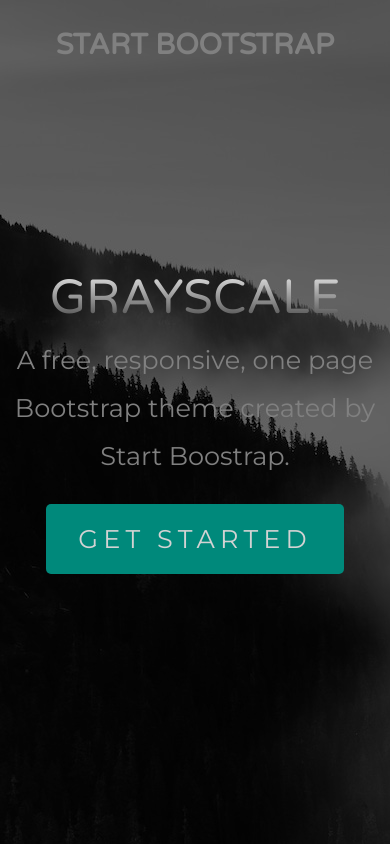
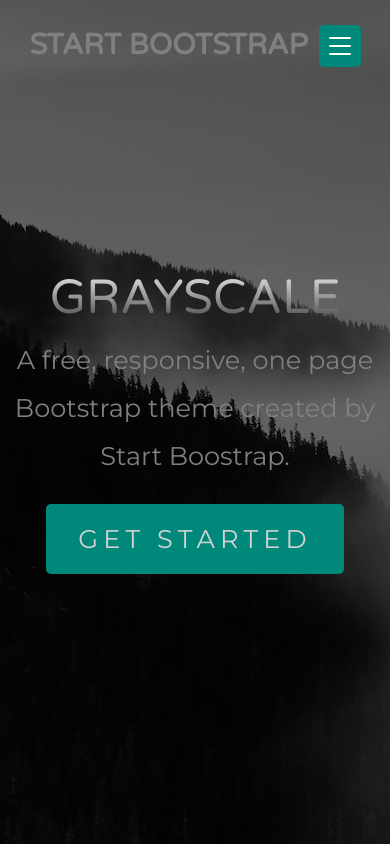
Before and after one commit to AliNajafi72/grayscale-landing, a website: page index.html in a window 390 px wide. Shown: the top 844 px of the page. Drawn offline with nearby package versions, Linux system fonts and the light colour scheme.

Commit message:
Add toggle button

```diff
--- a/css/style.css
+++ b/css/style.css
@@ -191,6 +191,12 @@ nav span {
     background-color: black;
 }
 
+.menu-btn {
+    background-color: #00897B;
+    padding: 5px;
+    border-radius: 5px;
+}
+
 @media only screen and (max-width: 600px) {
     .header h1 {
         font-size: 3em;
--- a/index.html
+++ b/index.html
@@ -21,6 +21,13 @@
             <a href="#">About</a>
             <a href="#">Projects</a>
             <a href="#">Contact</a>
+        </div>
+        <div class="menu-btn d-block d-lg-none">
+            <svg xmlns="http://www.w3.org/2000/svg" width="32" height="32" fill="white" class="bi bi-list"
+                viewBox="0 0 16 16">
+                <path fill-rule="evenodd"
+                    d="M2.5 12a.5.5 0 0 1 .5-.5h10a.5.5 0 0 1 0 1H3a.5.5 0 0 1-.5-.5zm0-4a.5.5 0 0 1 .5-.5h10a.5.5 0 0 1 0 1H3a.5.5 0 0 1-.5-.5zm0-4a.5.5 0 0 1 .5-.5h10a.5.5 0 0 1 0 1H3a.5.5 0 0 1-.5-.5z" />
+            </svg>
         </div>
     </nav>
     <header class="d-flex flex-column">
```
